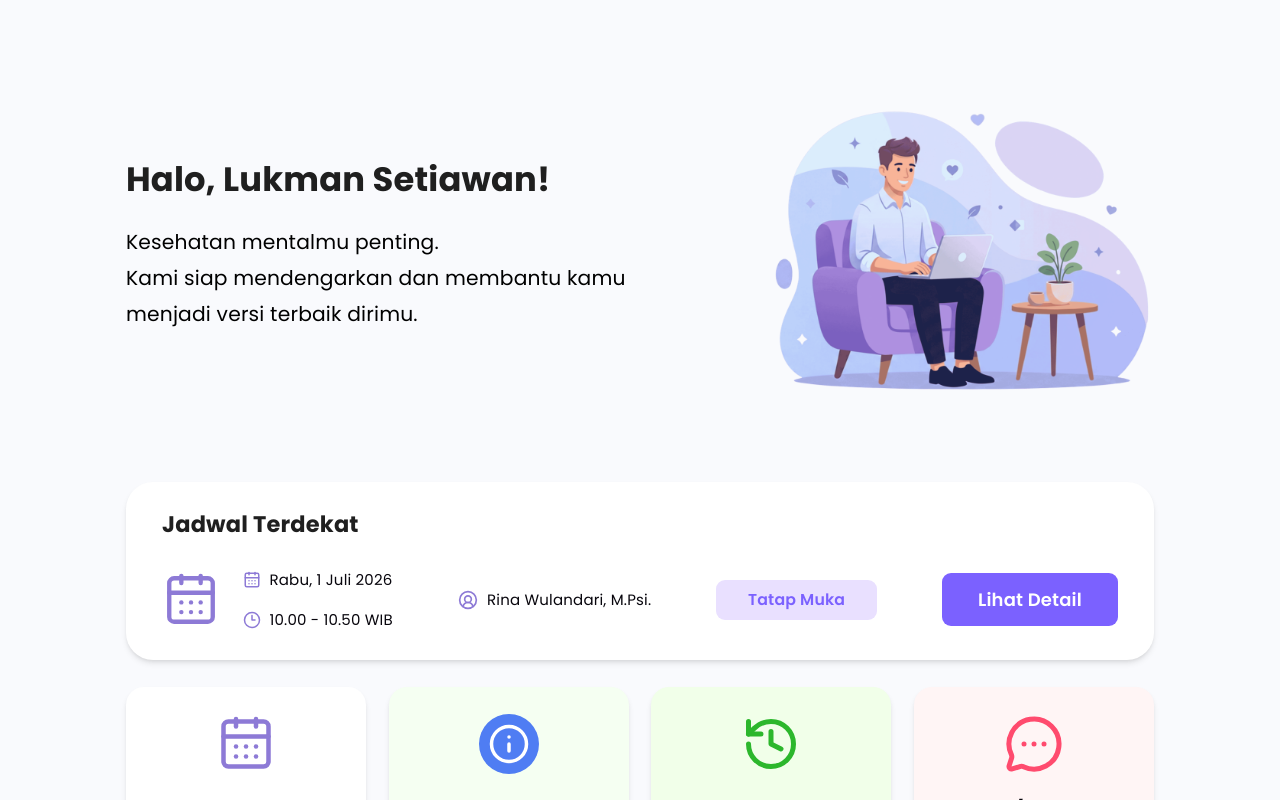
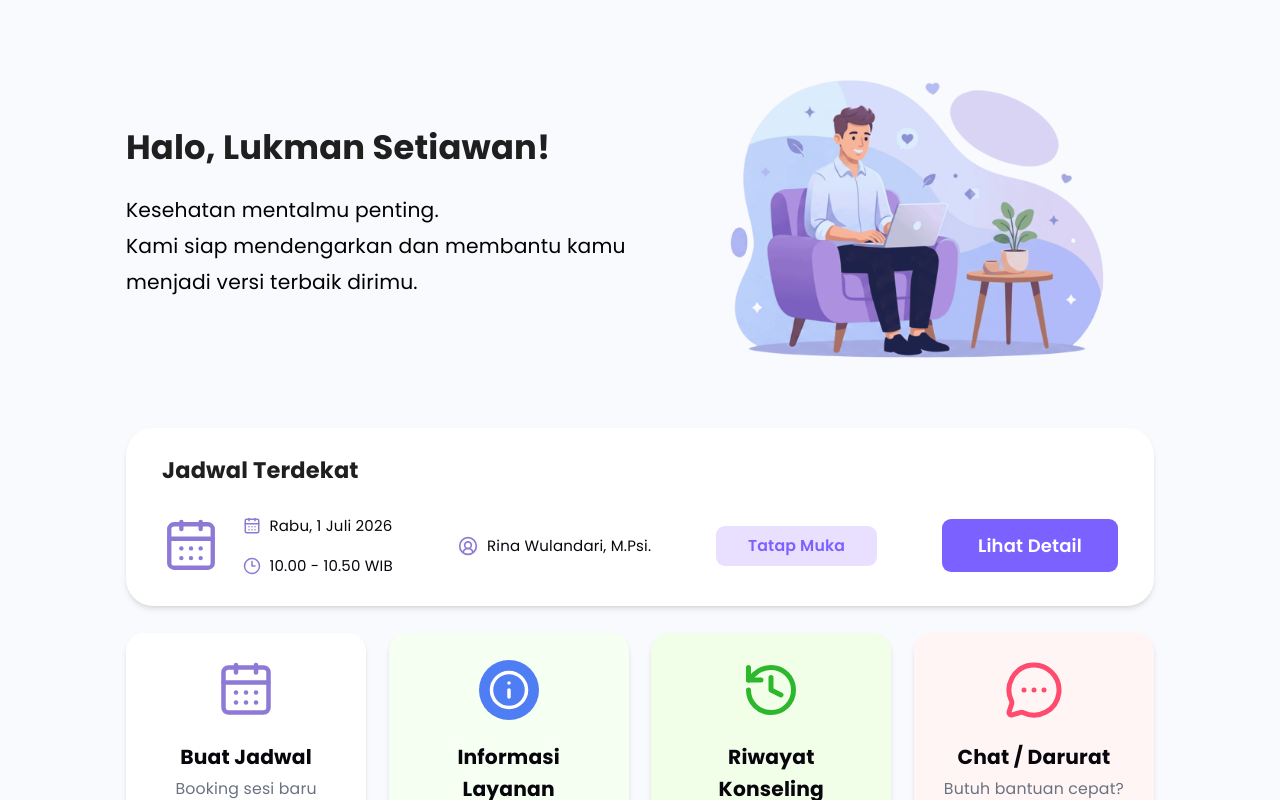
Before and after one commit to eeblaqoshu/sistem-layanan-konseling-polines, a React (Vite) app: page / in a window 1280 px wide. Shown: the top 800 px of the page. Built offline with nearby package versions, Linux system fonts and the light colour scheme.

Commit message:
fix padding hero section

```diff
--- a/src/page/Dashboard.jsx
+++ b/src/page/Dashboard.jsx
@@ -13,7 +13,7 @@ import {
 function Dashboard() {
     return (
         <div className="min-h-screen bg-[#F9FAFD]">
-            <div className="mx-auto w-full max-w-7xl px-28 py-12">
+            <div className="mx-auto w-full max-w-7xl px-28 pt-5 pb-12">
 
                 {/* hero */}
                 <div className="flex items-center justify-between gap-16">
@@ -27,12 +27,12 @@ function Dashboard() {
                         </p>
                     </div>
                     <div className="flex justify-end">
-                        <img src="/assets/img/hero.png" alt="Gambar orang" className="w-85 object-contain"
+                        <img src="/assets/img/hero.png" alt="Gambar orang" className="w-85 object-contain mr-10"
                         />
                     </div>
                 </div>
                 {/* jadwal tdk */}
-                <div className="mt-10 rounded-3xl bg-white px-8 py-6 shadow-md">
+                <div className="mt-5 rounded-3xl bg-white px-8 py-6 shadow-md">
                     <h2 className="text-xl font-bold text-[#1F1F1F]">
                         Jadwal Terdekat
                     </h2>
```
